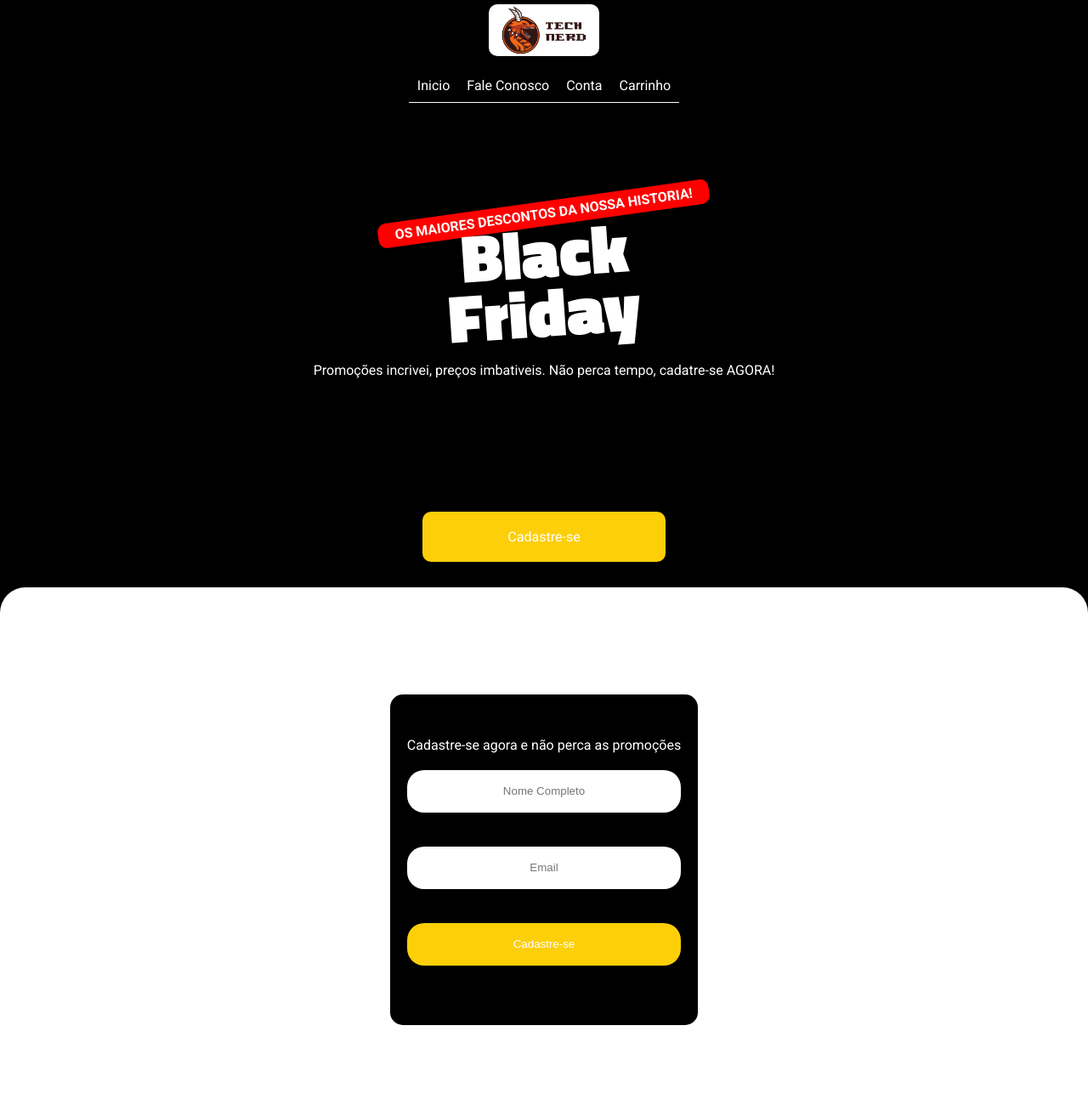
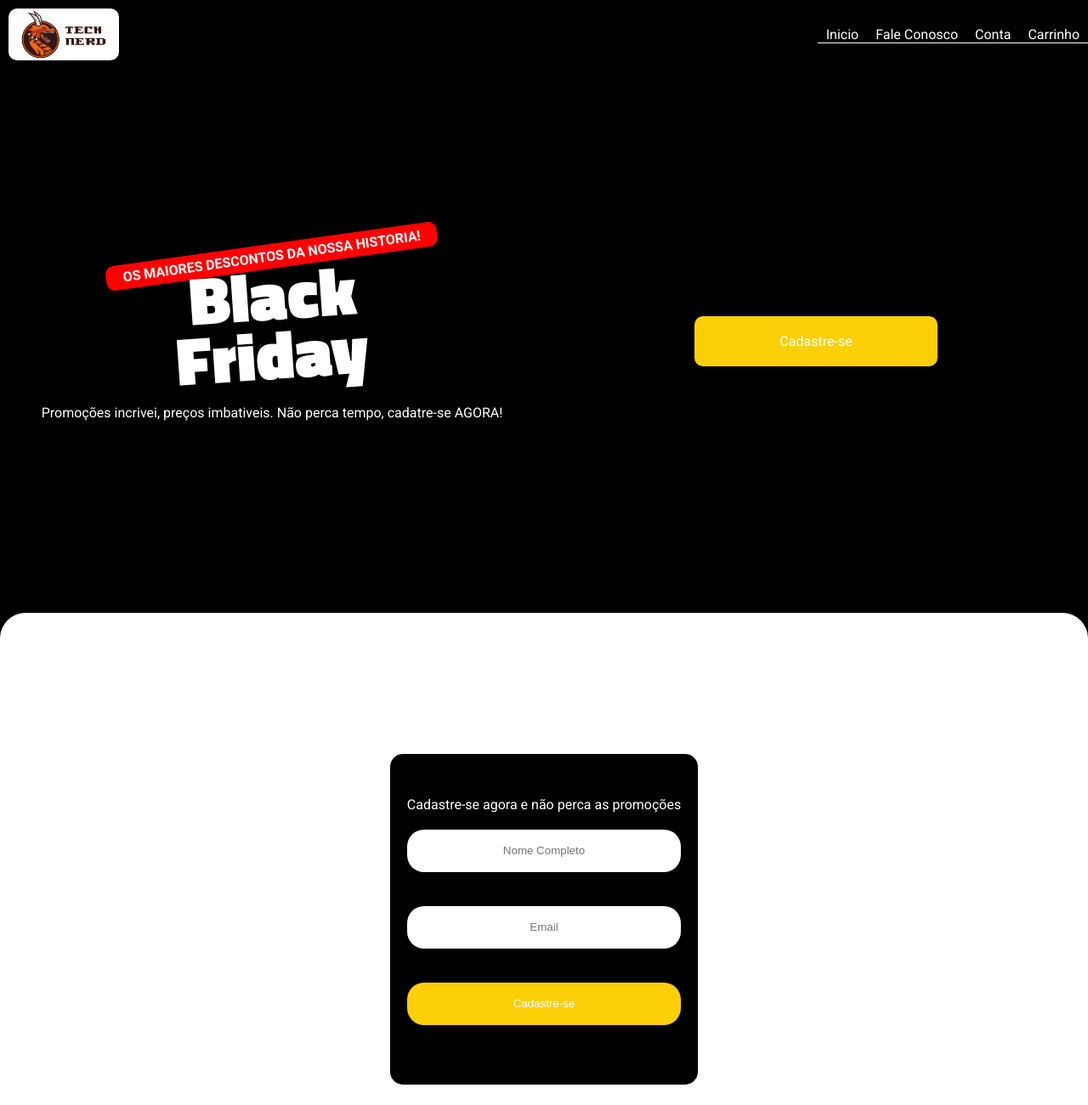
Before and after one commit to RicardoAndradeM/hiring-coders-desafio-1, a plain HTML site: page index.html in a window 1280 px wide. Shown: the top 1300 px of the page at 85% size. Drawn offline with Linux system fonts and the light colour scheme.

Commit message:
add desktop css

```diff
--- a/css/styles.css
+++ b/css/styles.css
@@ -10,6 +10,7 @@ body {
     background-color: #000000;
 }
 
+/*header*/
 header {
     display: flex;
     flex-direction: column;
@@ -22,7 +23,6 @@ header {
 .logo {
     width: 100px;
     height: auto;
-    margin: 5px 0;
     background-color: #ffffff;
     padding: 2px 15px;
     border-radius: 10px;
@@ -31,12 +31,12 @@ header {
 .nav-bar {
     margin: 10px 0;
     padding: 10px 0;
-    border-bottom: solid 1px #ffffff;
 }
 
 .menu {
     display: flex;
     flex-wrap: nowrap;
+    border-bottom: solid 1px #ffffff;
 }
 
 .menu-item {
@@ -164,3 +164,38 @@ footer {
     margin: 0 10px;
     color: #000000;
 }
+
+/*interface para pc*/
+@media (min-width: 1024px) {
+  header {
+      display: grid;
+      grid-template-columns: 1fr 1fr;
+  }
+
+  .logo {
+        margin: 10px;
+  }
+
+  .nav-bar {
+      display: flex;
+      justify-content: flex-end;
+  }
+
+  .section-one {
+      display: grid;
+      grid-template-columns: 1fr 1fr;
+  }
+  .section-one-block-one, .section-one-block-two {
+      height: 80vh;
+  }
+
+  .section-two {
+      height: 90vh;
+  }
+  footer {
+      height: 10vh;
+      display: flex;
+      justify-content: space-evenly;
+      align-items: center;
+  }
+}
--- a/index.html
+++ b/index.html
@@ -28,10 +28,10 @@
                 <p class="banner-text">Promoções incrivei, preços imbativeis. Não perca tempo, cadatre-se <span class="word-bolder">AGORA!</span></p>
             </div>
             <div class="section-one-block-two">
-                <a href="#" class="button-from-from">Cadastre-se</a>
+                <a href="#singup-section" class="button-from-from">Cadastre-se</a>
             </div>
         </section>
-        <section class="section-two">
+        <section class="section-two" id="singup-section">
             <div class="from-cotainer" id="cotainer-singup">
                 <p class="font-section-two">Cadastre-se agora e não perca as promoções</p>
                 <form class="form-singup" id="form">
```
Also changed, not shown: img/github.png (added).
